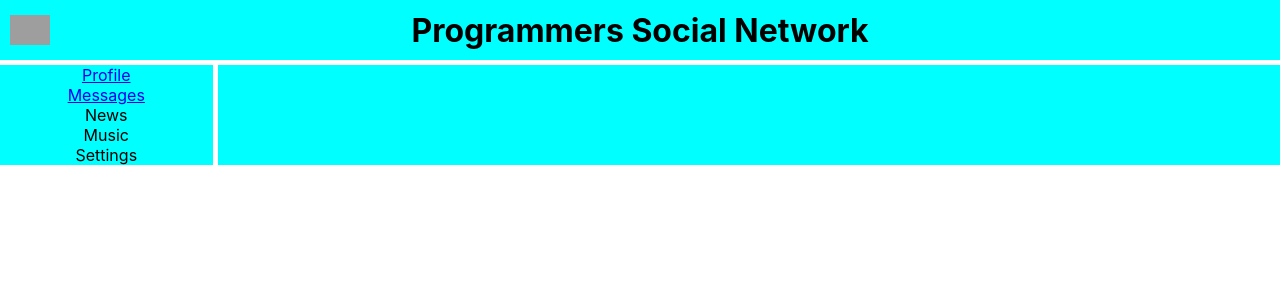
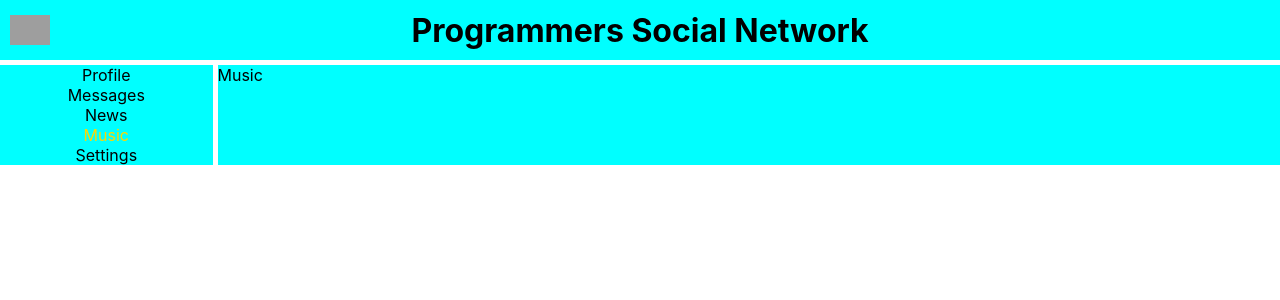
Before and after one commit to Koto-Vi/Social_Network_React, a React (Create React App) app: page /music in a window 1280 px wide. Shown: the top 300 px of the page. Built offline with nearby package versions, Linux system fonts and the light colour scheme; grey boxes are pictures that could not be loaded.

Commit message:
Добавил NavLink

```diff
--- a/src/App.js
+++ b/src/App.js
@@ -5,6 +5,9 @@
 import Nav from './components/Nav/Nav';
 import Dialogs from './components/Dialogs/Dialogs';
 import { BrowserRouter, Route } from 'react-router-dom';
+import News from './components/News/News';
+import Music from './components/Music/Music';
+import Settings from './components/Settings/Settings';
 
 const App = () => {
   return (
@@ -15,6 +18,9 @@
         <div className="app-wrapper-content">
           <Route path="/profile" component={Profile} />
           <Route path="/dialogs" component={Dialogs} />
+          <Route path="/news" component={News} />
+          <Route path="/music" component={Music} />
+          <Route path="/settings" component={Settings} />
         </div>
       </div>
     </BrowserRouter>
--- /dev/null
+++ b/src/components/Music/Music.jsx
@@ -0,0 +1,12 @@
+import React from 'react';
+import s from './Music.module.scss';
+
+const Music = (props) => {
+    return (
+        <div>
+            Music
+        </div>
+    );
+}
+
+export default Music;
--- a/src/components/Nav/Nav.jsx
+++ b/src/components/Nav/Nav.jsx
@@ -1,14 +1,15 @@
 import React from 'react';
+import { NavLink } from 'react-router-dom';
 import s from './Nav.module.scss';
 
 const Nav = () => {
     return (
         <nav className={s.nav}>
-            <a className={s.item} href="/profile">Profile</a>
-            <a className={s.item} href="/dialogs">Messages</a>
-            <a className={s.item}>News</a>
-            <a className={s.item}>Music</a>
-            <a className={s.item}>Settings</a>
+            <NavLink className={s.item} activeClassName={s.active} to="/profile">Profile</NavLink>
+            <NavLink className={s.item} activeClassName={s.active} to="/dialogs">Messages</NavLink>
+            <NavLink className={s.item} activeClassName={s.active} to="/news">News</NavLink>
+            <NavLink className={s.item} activeClassName={s.active} to="/music">Music</NavLink>
+            <NavLink className={s.item} activeClassName={s.active} to="/settings">Settings</NavLink>
         </nav>
     );
 }
--- a/src/components/Nav/Nav.module.scss
+++ b/src/components/Nav/Nav.module.scss
@@ -2,7 +2,14 @@
     grid-area: n;
     background-color: aqua;
     text-align: center;
+
 }
-.nav a {
+
+.item {
     display: block;
+    color: black;
+    text-decoration: none;
 }
+.active {
+    color: gold;
+}
--- /dev/null
+++ b/src/components/News/News.jsx
@@ -0,0 +1,12 @@
+import React from 'react';
+import s from './News.module.scss';
+
+const News = (props) => {
+    return (
+        <div>
+            News
+        </div>
+    );
+}
+
+export default News;
--- /dev/null
+++ b/src/components/Settings/Settings.jsx
@@ -0,0 +1,12 @@
+import React from 'react';
+import s from './Settings.module.scss';
+
+const Settings = (props) => {
+    return (
+        <div>
+            Settings
+        </div>
+    );
+}
+
+export default Settings;
```
Also changed, not shown: src/components/Music/Music.module.scss (added), src/components/News/News.module.scss (added), src/components/Settings/Settings.module.scss (added).
